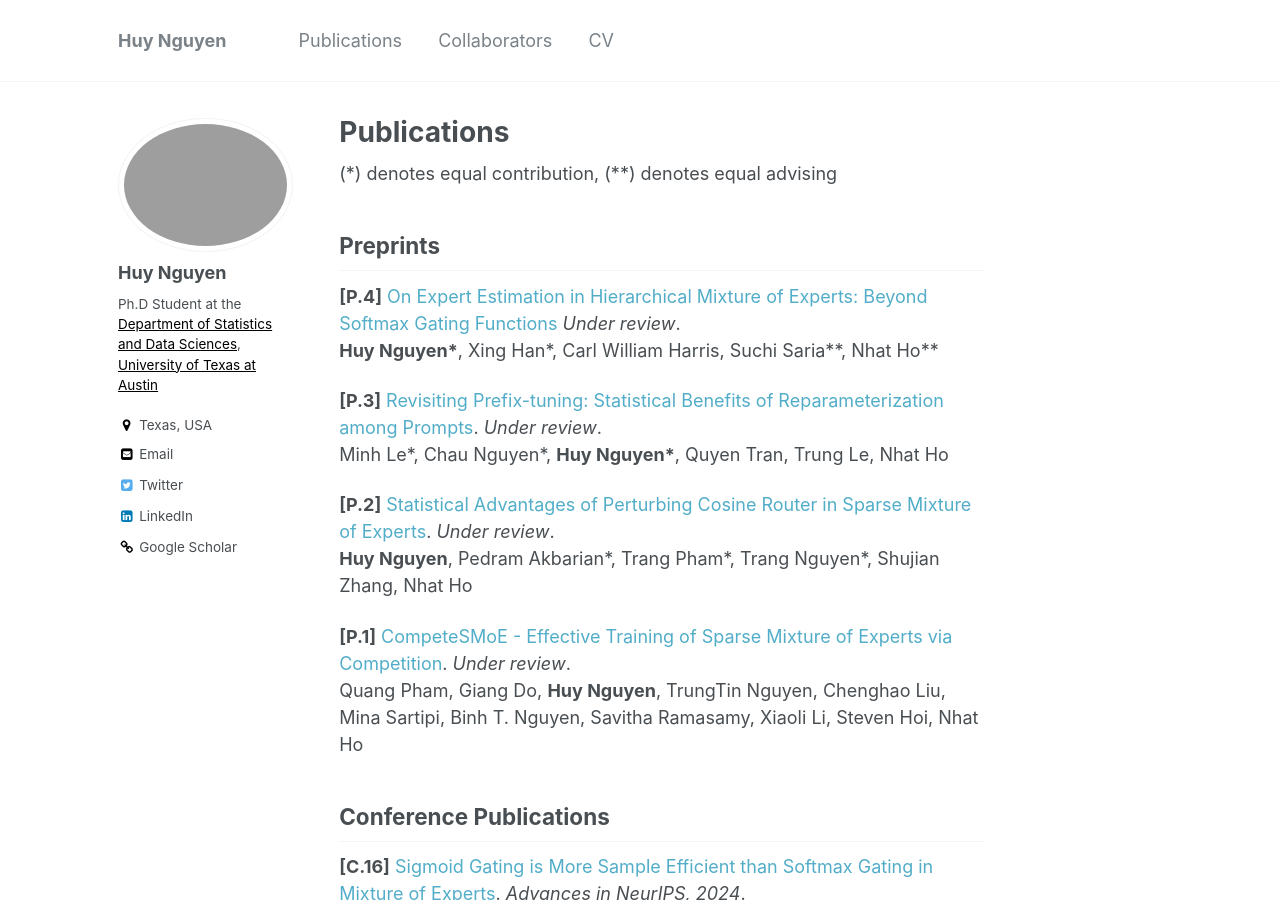
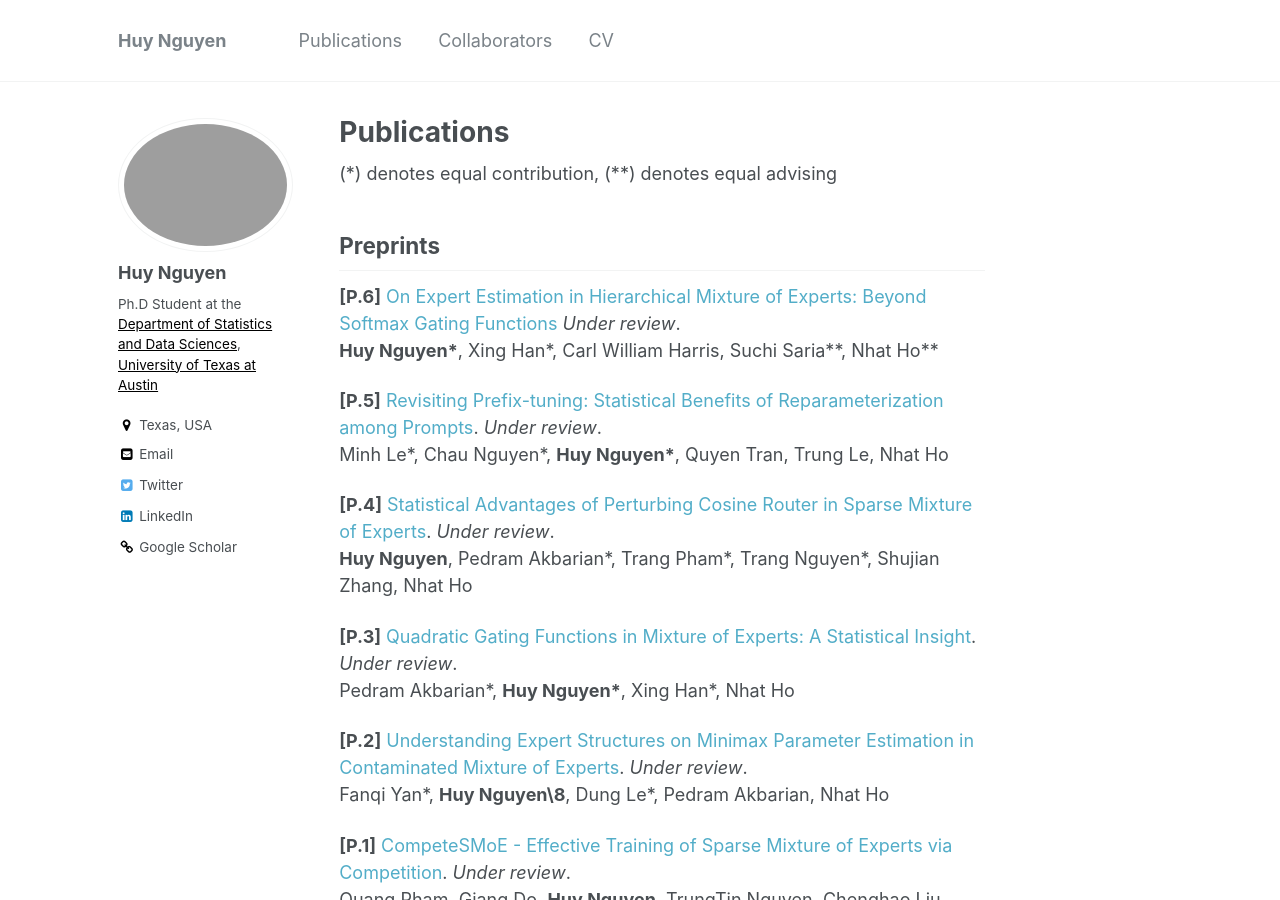
Before and after one commit to snowwhite2011/huyentrang0811.github.io, a Jekyll site: the page built from _pages/articles.md, in a window 1280 px wide and 900 px high. Built offline with Jekyll 4.4.1, drawn with Linux system fonts in a browser that asks for light colours.

Commit message:
Update articles.md

```diff
--- a/_pages/articles.md
+++ b/_pages/articles.md
@@ -14,14 +14,20 @@ redirect_from:
 
 ## Preprints
 
-**[P.4]** [On Expert Estimation in Hierarchical Mixture of Experts: Beyond Softmax Gating Functions](https://arxiv.org/abs/2410.02935) *Under review*. <br/>
+**[P.6]** [On Expert Estimation in Hierarchical Mixture of Experts: Beyond Softmax Gating Functions](https://arxiv.org/pdf/2410.02935) *Under review*. <br/>
 <b>Huy Nguyen\*</b>, Xing Han\*, Carl William Harris, Suchi Saria\*\*, Nhat Ho\*\*
 
-**[P.3]** [Revisiting Prefix-tuning: Statistical Benefits of Reparameterization among Prompts](https://arxiv.org/abs/2410.02200). *Under review*. <br/>
+**[P.5]** [Revisiting Prefix-tuning: Statistical Benefits of Reparameterization among Prompts](https://arxiv.org/pdf/2410.02200). *Under review*. <br/>
 Minh Le\*, Chau Nguyen\*, <b>Huy Nguyen\*</b>, Quyen Tran, Trung Le, Nhat Ho
 
-**[P.2]** [Statistical Advantages of Perturbing Cosine Router in Sparse Mixture of Experts](https://arxiv.org/pdf/2405.14131.pdf). *Under review*. <br/>
+**[P.4]** [Statistical Advantages of Perturbing Cosine Router in Sparse Mixture of Experts](https://arxiv.org/pdf/2405.14131.pdf). *Under review*. <br/>
 <b>Huy Nguyen</b>, Pedram Akbarian\*, Trang Pham\*, Trang Nguyen\*, Shujian Zhang, Nhat Ho
+
+**[P.3]** [Quadratic Gating Functions in Mixture of Experts: A Statistical Insight](https://arxiv.org/pdf/2410.11222.pdf). *Under review*. <br/>
+Pedram Akbarian\*, <b>Huy Nguyen\*</b>, Xing Han\*, Nhat Ho
+
+**[P.2]** [Understanding Expert Structures on Minimax Parameter Estimation in Contaminated Mixture of Experts](https://arxiv.org/pdf/2410.12258.pdf). *Under review*. <br/>
+Fanqi Yan\*, <b>Huy Nguyen\8</b>, Dung Le\*, Pedram Akbarian, Nhat Ho
 
 **[P.1]** [CompeteSMoE - Effective Training of Sparse Mixture of Experts via Competition](https://arxiv.org/pdf/2402.02526.pdf). *Under review*. <br/>
 Quang Pham, Giang Do, <b>Huy Nguyen</b>, TrungTin Nguyen, Chenghao Liu, Mina Sartipi, Binh T. Nguyen, Savitha Ramasamy, Xiaoli Li, Steven Hoi, Nhat Ho
```
